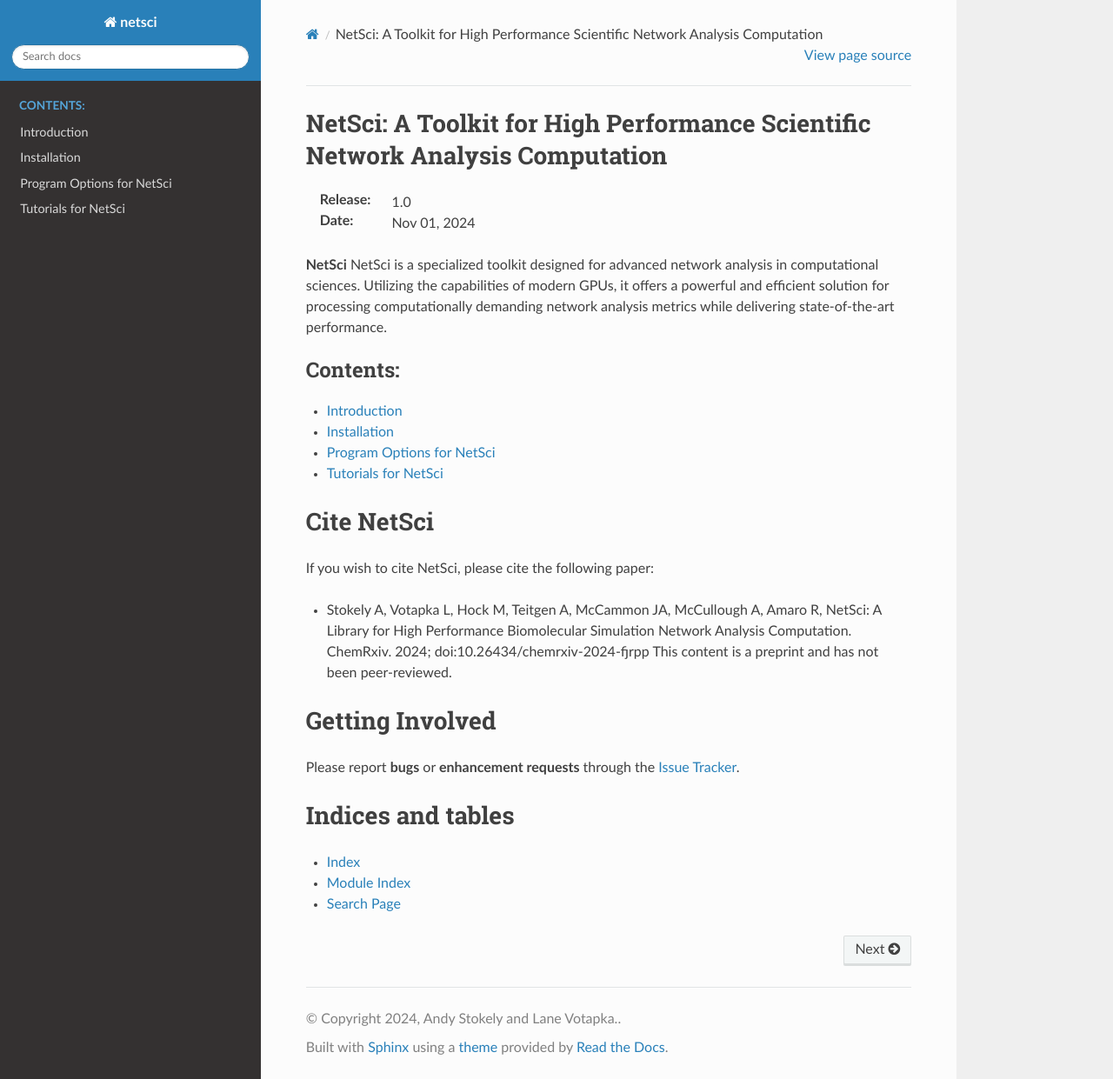
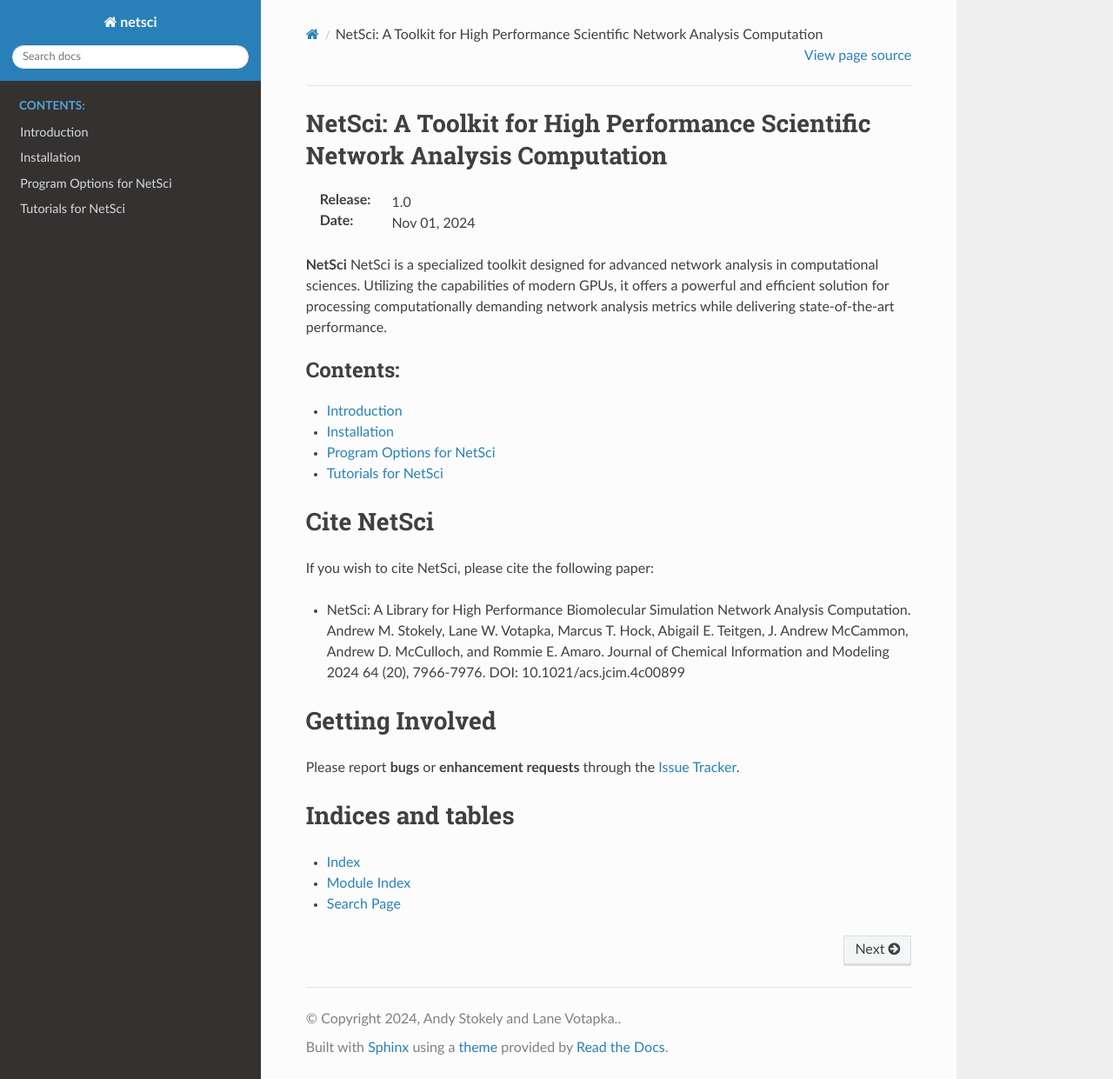
Before and after one commit to netscianalysis/netsci, a Sphinx documentation site: the page built from docs/index.rst, in a window 1280 px wide and 1241 px high. Shown: the whole window at 87% size. Built offline with Sphinx 7.4.7 and the Read the Docs theme 3.1.0, drawn with Linux system fonts in a browser that asks for light colours.

Commit message:
Updates to published peer-reviewed citation in README and Documentation. (#21)

```diff
--- a/docs/index.rst
+++ b/docs/index.rst
@@ -20,7 +20,7 @@
 
 If you wish to cite NetSci, please cite the following paper:
 
-* Stokely A, Votapka L, Hock M, Teitgen A, McCammon JA, McCullough A, Amaro R, NetSci: A Library for High Performance Biomolecular Simulation Network Analysis Computation. ChemRxiv. 2024; doi:10.26434/chemrxiv-2024-fjrpp This content is a preprint and has not been peer-reviewed.
+* NetSci: A Library for High Performance Biomolecular Simulation Network Analysis Computation. Andrew M. Stokely, Lane W. Votapka, Marcus T. Hock, Abigail E. Teitgen, J. Andrew McCammon, Andrew D. McCulloch, and Rommie E. Amaro. Journal of Chemical Information and Modeling 2024 64 (20), 7966-7976. DOI: 10.1021/acs.jcim.4c00899
 
 Getting Involved
 ================
```
Also changed, not shown: README.md (+4 -1 lines).
